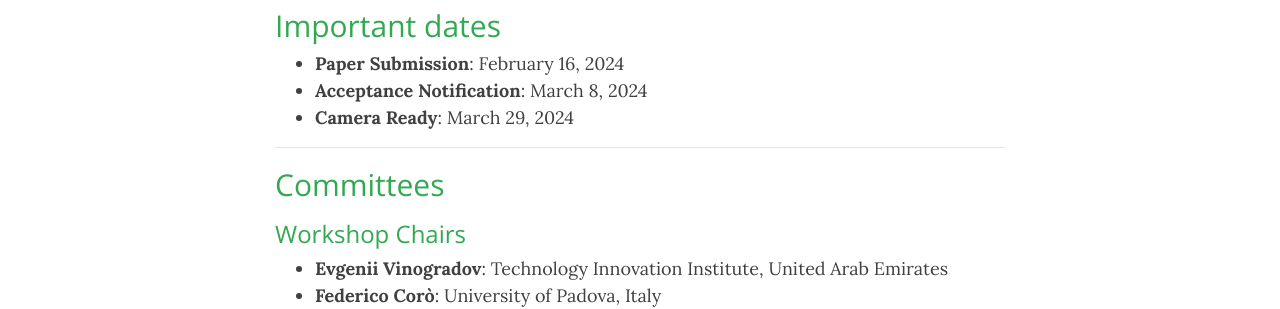
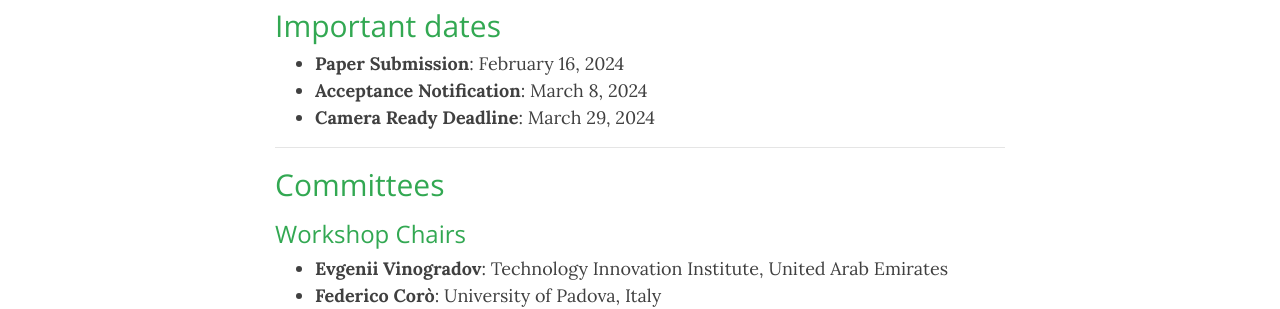
Before and after one commit to widroit2024/widroit2024.github.io, a Jekyll site: the page built from index.md, in a window 1280 px wide and 900 px high, scrolled down 1987 px. Shown: the part 154-463 px from the top of the window. Built offline with Jekyll 4.4.1, drawn with Linux system fonts in a browser that asks for light colours; nearby versions of some CDN libraries.

Commit message:
Made some chnages

```diff
--- a/index.md
+++ b/index.md
@@ -73,7 +73,7 @@ For this workshop, we seek papers that combine the design of algorithms and test
 
 - **Paper Submission**: February 16, 2024
 - **Acceptance Notification**:  March 8, 2024
-- **Camera Ready**: March 29, 2024 <!--firm - [Instructions](https://dcoss.org/camera-ready-instructions/) -->
+- **Camera Ready Deadline**: March 29, 2024 <!--firm - [Instructions](https://dcoss.org/camera-ready-instructions/) -->
 <!-- - **Workshop Day**: June 20th, afternoon -->
 
 
```
